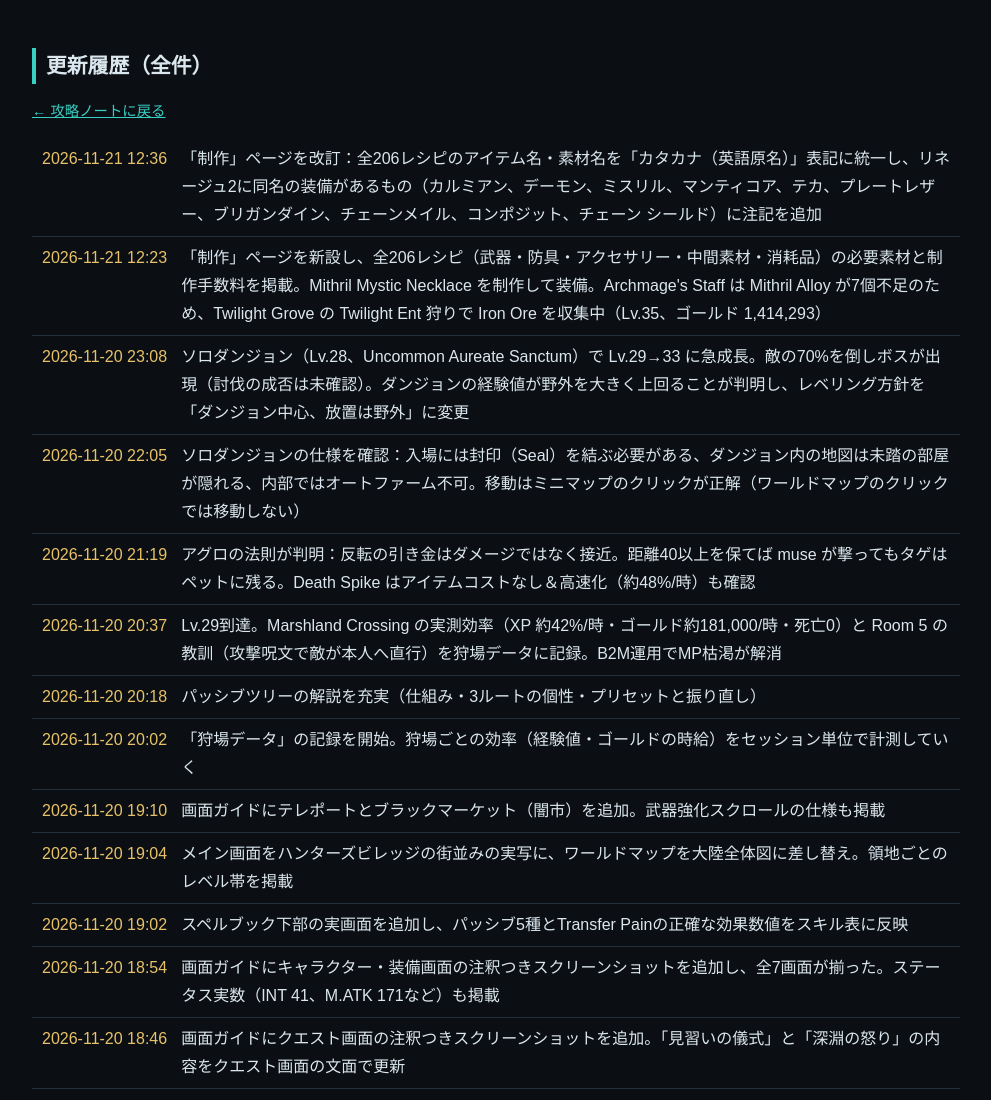
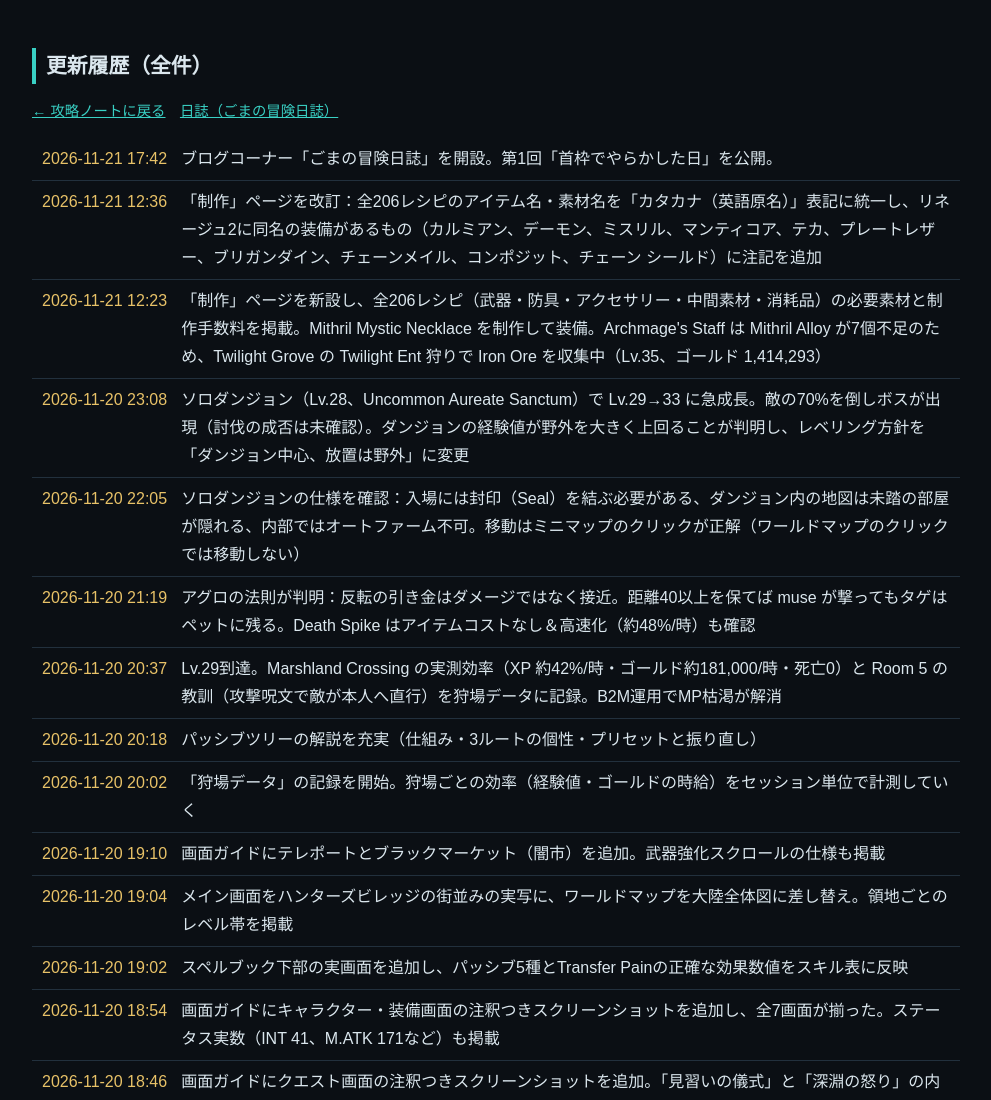
Before and after one commit to goma-works/grimeage2-guide, a plain HTML site: page history.html in a window 1280 px wide. Shown: the top 1100 px of the page, without its empty margins (144-1135 px from the left). Drawn offline with Linux system fonts and the light colour scheme.

Commit message:
ブログコーナー「ごまの冒険日誌」を開設（第1回「首枠でやらかした日」）

```diff
--- a/history.html
+++ b/history.html
@@ -47,8 +47,9 @@
 <main>
 <section id="history">
   <h2>更新履歴（全件）</h2>
-  <p class="note"><a href="index.html">&larr; 攻略ノートに戻る</a></p>
+  <p class="note"><a href="index.html">&larr; 攻略ノートに戻る</a>　<a href="blog.html">日誌（ごまの冒険日誌）</a></p>
   <ul class="history">
+    <li><time>2026-11-21 17:42</time><span>ブログコーナー「ごまの冒険日誌」を開設。第1回「首枠でやらかした日」を公開。</span></li>
     <li><time>2026-11-21 12:36</time><span>「制作」ページを改訂：全206レシピのアイテム名・素材名を「カタカナ（英語原名）」表記に統一し、リネージュ2に同名の装備があるもの（カルミアン、デーモン、ミスリル、マンティコア、テカ、プレートレザー、ブリガンダイン、チェーンメイル、コンポジット、チェーン シールド）に注記を追加</span></li>
     <li><time>2026-11-21 12:23</time><span>「制作」ページを新設し、全206レシピ（武器・防具・アクセサリー・中間素材・消耗品）の必要素材と制作手数料を掲載。Mithril Mystic Necklace を制作して装備。Archmage's Staff は Mithril Alloy が7個不足のため、Twilight Grove の Twilight Ent 狩りで Iron Ore を収集中（Lv.35、ゴールド 1,414,293）</span></li>
     <li><time>2026-11-20 23:08</time><span>ソロダンジョン（Lv.28、Uncommon Aureate Sanctum）で Lv.29→33 に急成長。敵の70%を倒しボスが出現（討伐の成否は未確認）。ダンジョンの経験値が野外を大きく上回ることが判明し、レベリング方針を「ダンジョン中心、放置は野外」に変更</span></li>
```
